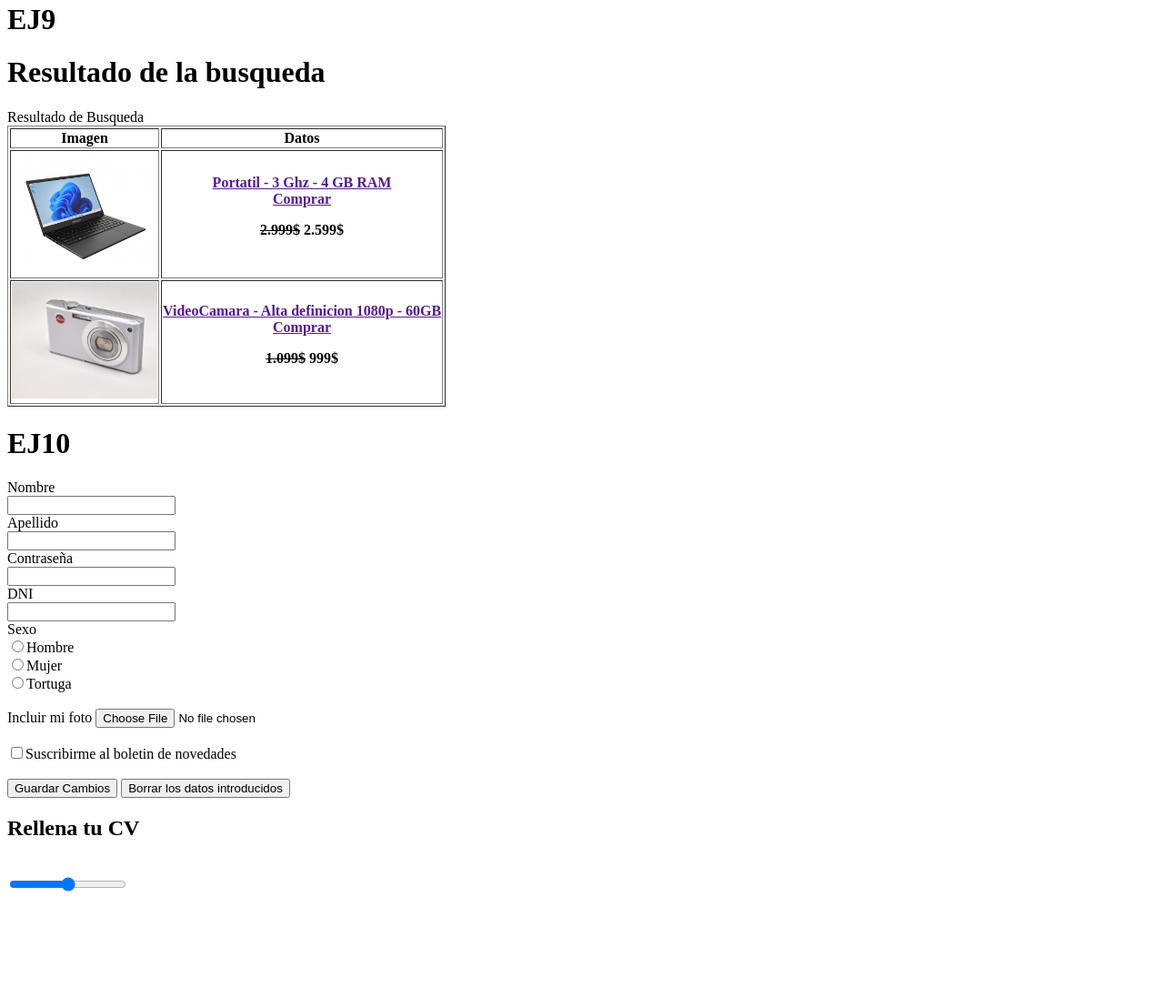
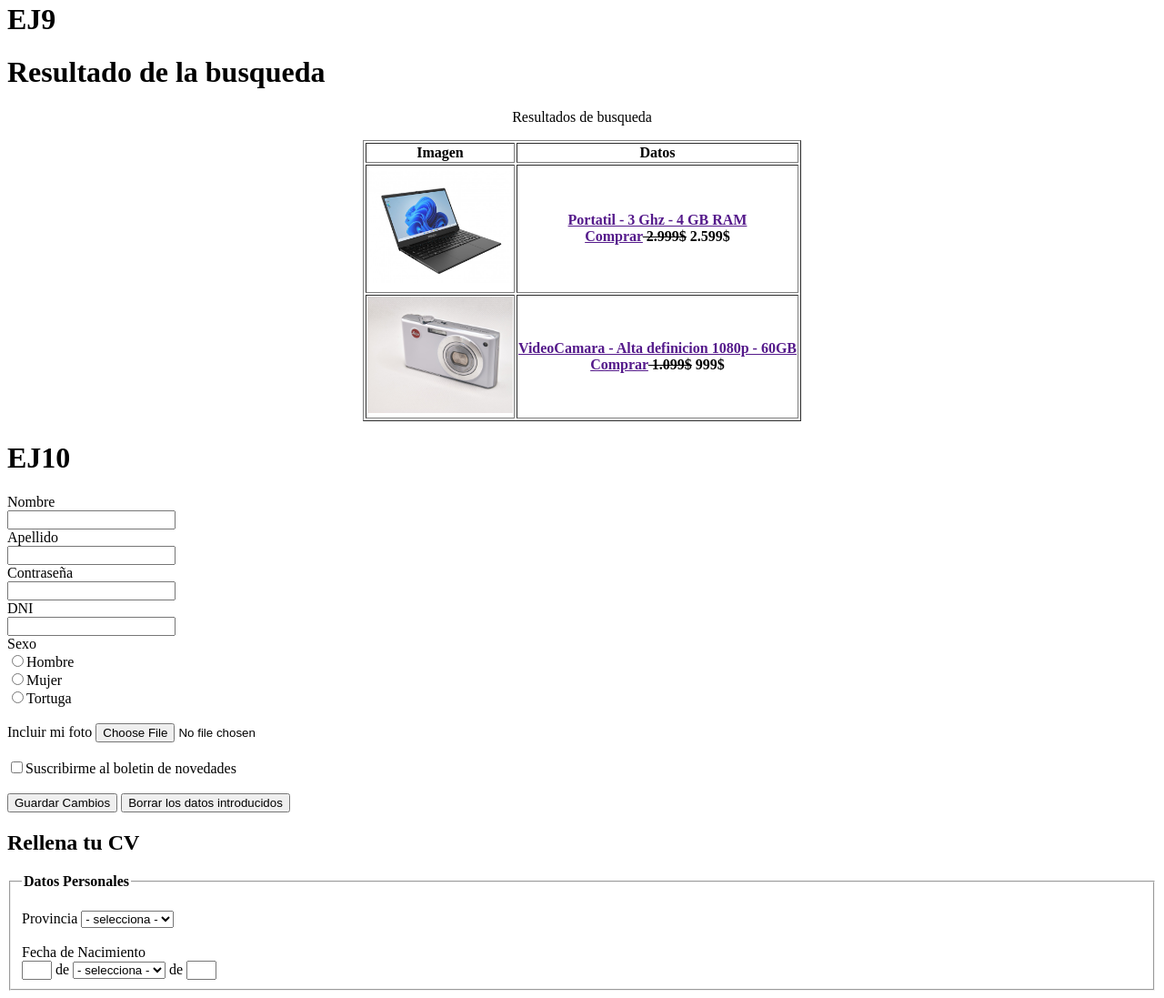
Before and after one commit to Juaniip/DygWeb, a plain HTML site: page index.html in a window 1280 px wide. Shown: the part 1478-2575 px from the top of the page at 91% size. Before the commit the page ends 2470 px from the top, so only its background shows below. Drawn offline with Linux system fonts and the light colour scheme.

Commit message:
Avance hasta el EJ11

```diff
--- a/index.html
+++ b/index.html
@@ -91,12 +91,9 @@
         </ul>
         <h1>EJ9</h1>
         <H1>Resultado de la busqueda</H1>
-        <table>
-          <tbody>
-            Resultado de Busqueda
-          </tbody>
-        </table>
-        <table border="1">
+        <div>
+          <p style="text-align: center;">Resultados de busqueda</p>
+          <table border="1" align="center">
             <thead>
               <tr>
                 <th>Imagen</th>
@@ -108,20 +105,19 @@
                 <th><img src="/imagenes/notebook.jpg" style="max-width: 10rem"></th>
                 <th>
                   <a href="">Portatil - 3 Ghz - 4 GB RAM</a><br>
-                <a href="">Comprar</a>
-                <p><del>2.999$</del> 2.599$</p>
+                  <a href="">Comprar</a><del> 2.999$</del> 2.599$
                 </th>
               </tr>
               <tr>
                 <th><img src="/imagenes/camara.jpg" style="max-width: 10rem;"></th>
                 <th>
                   <a href="">VideoCamara - Alta definicion 1080p - 60GB</a><br>
-                <a href="">Comprar</a>
-                <p><del>1.099$</del> 999$</p>
+                  <a href="">Comprar</a><del> 1.099$</del> 999$
                 </th>
               </tr>
             </tbody>
           </table>
+        </div>
         <h1>EJ10</h1>
         <form action="">
           <label for="nombre">Nombre</label><br>
@@ -141,11 +137,30 @@
           <input type="submit" value="Guardar Cambios"> <input type="reset" value="Borrar los datos introducidos">
         </form>
         <H2>Rellena tu CV</H2>
-        <div style="border-color: black;">
-          <form>
-            <label></label><br>
-            <input type="range"><br>
-          </form>
-        </div>
+        <fieldset>
+          <legend><strong>Datos Personales</strong></legend><br>
+          <label for="provincia">Provincia</label>
+          <select name="provincia" name="provincia">
+            <option value="">- selecciona -</option>
+            <option value="caba">Caba</option><br>
+          </select><br><br>
+          <label for="fechaNa">Fecha de Nacimiento</label><br>
+          <label><input type="int" size="1"> de <select name="mes">
+            <option value="">- selecciona -</option>
+            <option value="enero">Enero</option>
+            <option value="febrero">Febrero</option>
+            <option value="marzo">Marzo</option>
+            <option value="abril">Abril</option>
+            <option value="mayo">Mayo</option>
+            <option value="junio">Junio</option>
+            <option value="julio">Julio</option>
+            <option value="agosto">Agosto</option>
+            <option value="septiembre">Septiembre</option>
+            <option value="octubre">Octubre</option>
+            <option value="noviembre">Noviembre</option>
+            <option value="diciembre">Diciembre</option>
+          </select> de <input type="int" size="1">
+        </fieldset>
+
     </body>
 </html>
```
Lines whose indentation alone changed are shown as unchanged.
